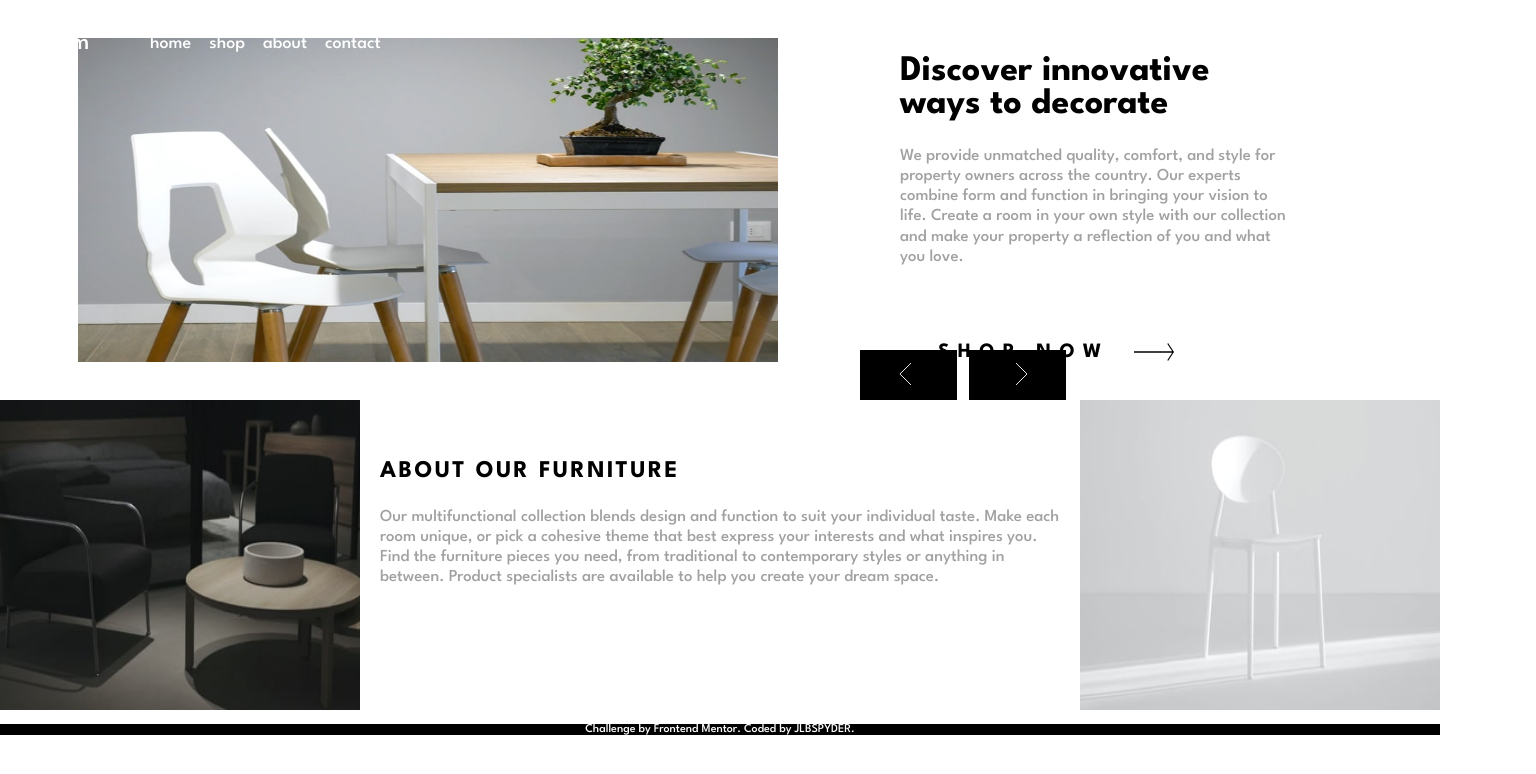
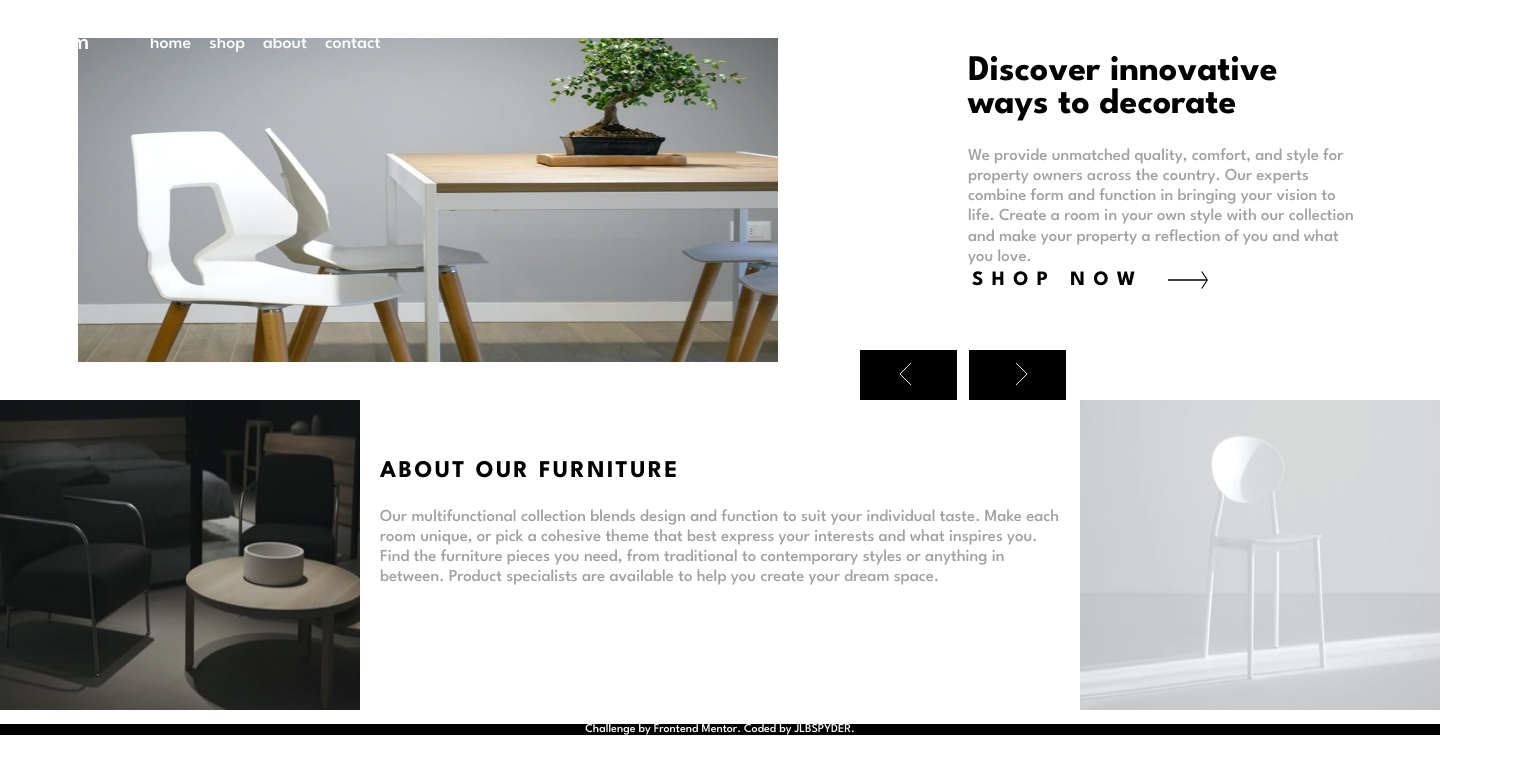
Before and after one commit to Jlbspyder/Room-Homepage, a React (Vite) app: page / in a window 1536 px wide. Shown: the top 774 px of the page. Built offline with nearby package versions, Linux system fonts and the light colour scheme.

Commit message:
Update index.css

```diff
--- a/src/index.css
+++ b/src/index.css
@@ -616,6 +616,7 @@ button {
 @media only screen and (min-width: 1300px) {
   .wrapper {
     width: 100%;
+    padding-left: 4.5rem;
   }
   .discover {
     width: 400px;
@@ -629,7 +630,7 @@ button {
     width: 100%
   }
   .shop {
-    margin-top: 3rem;
+    margin-top: -3rem;
     padding-left: 4.5rem;
   }
   .desktop-logo {
```
